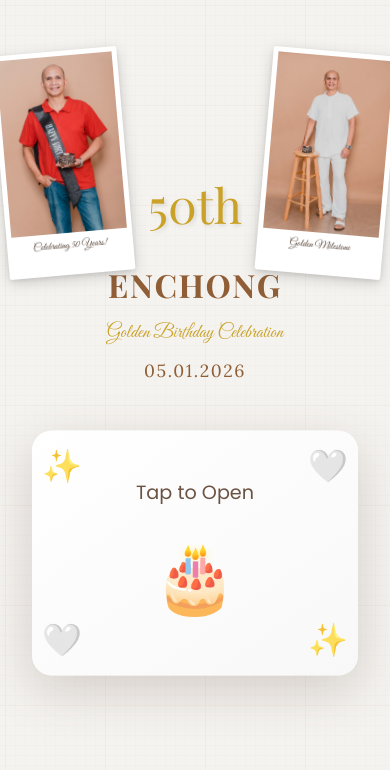
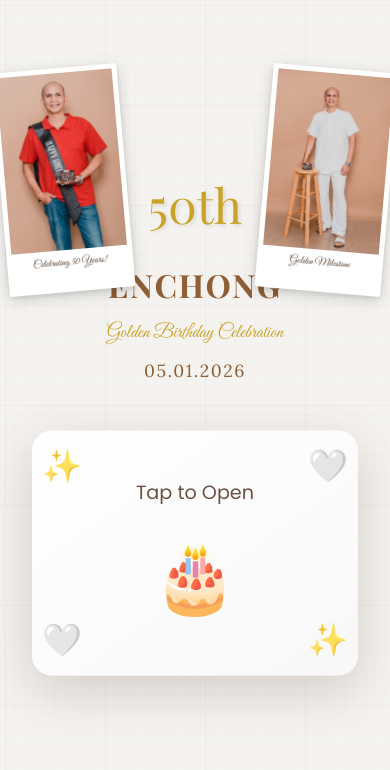
Before and after one commit to ICC-Theo/icc-theo.github.io, a React (Create React App) app: page / in a window 390 px wide. Shown: the top 770 px of the page. Built offline with nearby package versions, Linux system fonts and the light colour scheme; no server answers; the HTML template or start-up script is replaced by a standard one.

Commit message:
Update index.css

```diff
--- a/src/index.css
+++ b/src/index.css
@@ -1431,13 +1431,13 @@ body {
 @media (max-width: 700px) {
   .floating-photo.left {
     left: 0;
-    top: 8%;
+    top: 10%;
     transform: rotate(-5deg);
   }
 
   .floating-photo.right {
     right: 0;
-    top: 8%;
+    top: 10%;
     transform: rotate(5deg);
   }
 
@@ -1462,12 +1462,12 @@ body {
 @media (max-width: 480px) {
   .floating-photo.left {
     left: 0;
-    top: 6%;
+    top: 8%;
   }
 
   .floating-photo.right {
     right: 0;
-    top: 6%;
+    top: 8%;
   }
 
   .floating-photo .photo-frame {
```
